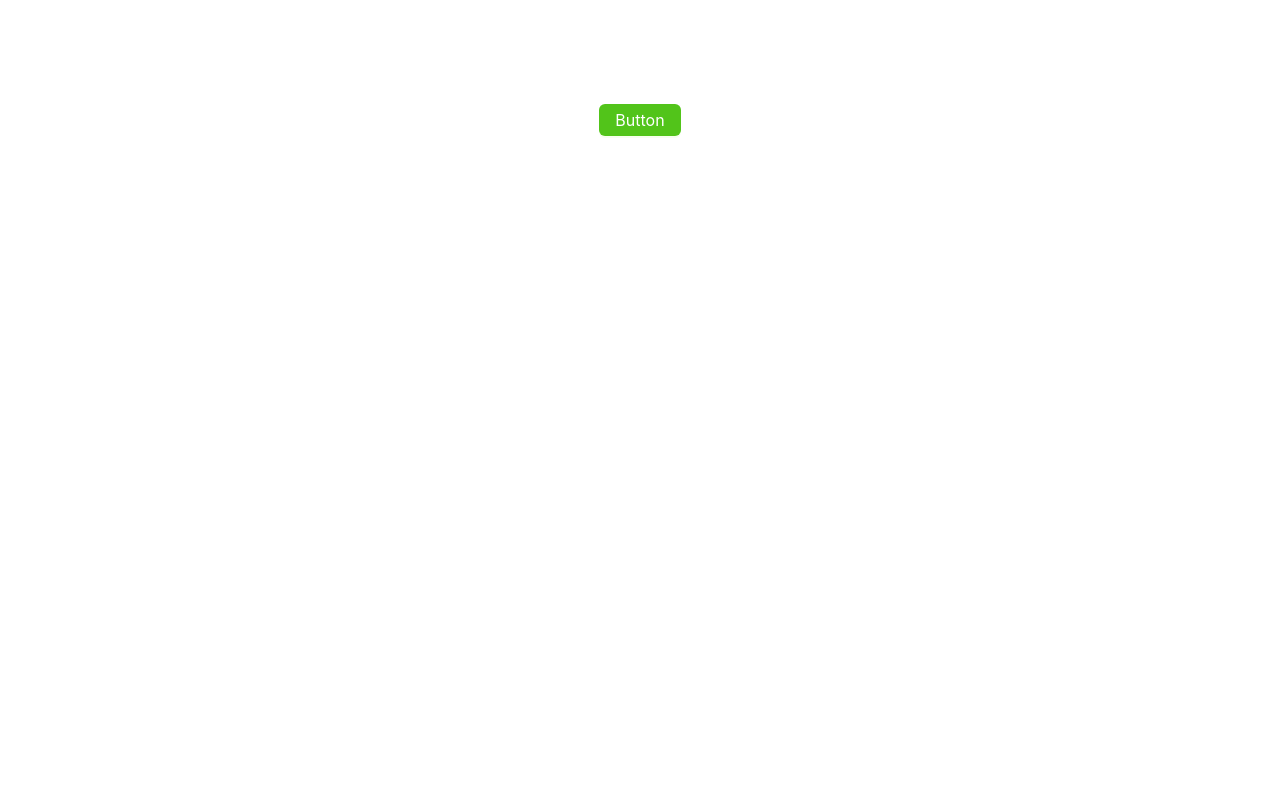
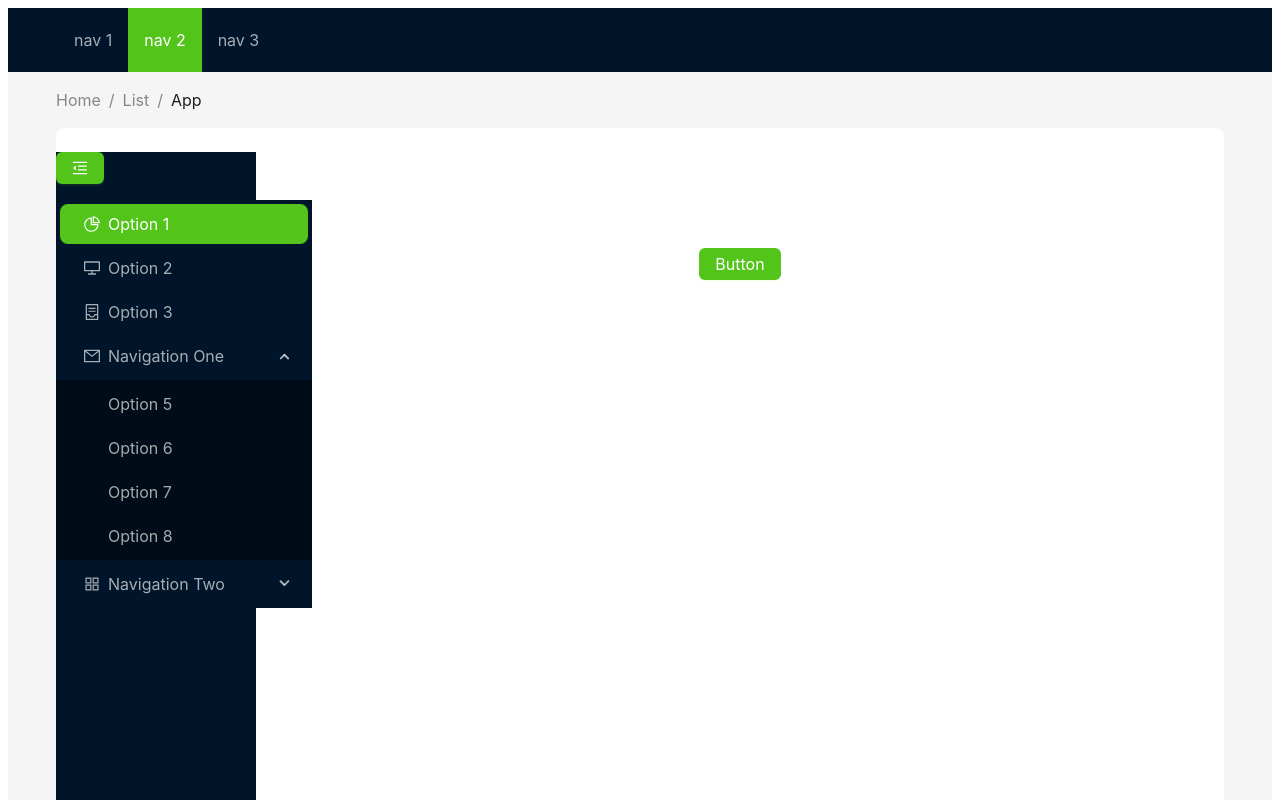
Before and after one commit to alithecodeguy/ant_dashboard, a Next.js app: page / in a window 1280 px wide. Shown: the top 800 px of the page. Built offline with nearby package versions, Linux system fonts and the light colour scheme; a web font is replaced by a local one.

Commit message:
feat: added Header and Footer

```diff
--- /dev/null
+++ b/src/components/Footer.tsx
@@ -0,0 +1,12 @@
+import { Layout as AntdLayout } from 'antd'
+const { Footer: AntdFooter } = AntdLayout
+
+function Footer() {
+  return (
+    <AntdFooter style={{ textAlign: 'center' }}>
+      Ant Design ©{new Date().getFullYear()} Created by Ant UED
+    </AntdFooter>
+  )
+}
+
+export default Footer
--- /dev/null
+++ b/src/components/Header.tsx
@@ -0,0 +1,25 @@
+import React from 'react'
+import type { MenuProps } from 'antd'
+import { Layout as AntdLayout, Menu } from 'antd'
+const { Header: AntdHeader } = AntdLayout
+const items1: MenuProps['items'] = ['1', '2', '3'].map((key) => ({
+  key,
+  label: `nav ${key}`,
+}))
+
+function Header() {
+  return (
+    <AntdHeader style={{ display: 'flex', alignItems: 'center' }}>
+      <div className="demo-logo" />
+      <Menu
+        theme="dark"
+        mode="horizontal"
+        defaultSelectedKeys={['2']}
+        items={items1}
+        style={{ flex: 1, minWidth: 0 }}
+      />
+    </AntdHeader>
+  )
+}
+
+export default Header
--- /dev/null
+++ b/src/components/Layout.tsx
@@ -0,0 +1,80 @@
+import React from 'react'
+import Header from '../components/Header'
+import Footer from '../components/Footer'
+import Menu from './Menu'
+import {
+  LaptopOutlined,
+  NotificationOutlined,
+  UserOutlined,
+} from '@ant-design/icons'
+import type { MenuProps } from 'antd'
+import { Breadcrumb, Layout as AntdLayout, theme } from 'antd'
+
+type Props = {
+  children?: JSX.Element
+}
+
+const { Content, Sider } = AntdLayout
+
+const items1: MenuProps['items'] = ['1', '2', '3'].map((key) => ({
+  key,
+  label: `nav ${key}`,
+}))
+
+const items2: MenuProps['items'] = [
+  UserOutlined,
+  LaptopOutlined,
+  NotificationOutlined,
+].map((icon, index) => {
+  const key = String(index + 1)
+
+  return {
+    key: `sub${key}`,
+    icon: React.createElement(icon),
+    label: `subnav ${key}`,
+
+    children: new Array(4).fill(null).map((_, j) => {
+      const subKey = index * 4 + j + 1
+      return {
+        key: subKey,
+        label: `option${subKey}`,
+      }
+    }),
+  }
+})
+
+const Layout: React.FC<Props> = ({ children }) => {
+  const {
+    token: { colorBgContainer, borderRadiusLG },
+  } = theme.useToken()
+
+  return (
+    <AntdLayout>
+      <Header />
+      <Content style={{ padding: '0 48px' }}>
+        <Breadcrumb style={{ margin: '16px 0' }}>
+          <Breadcrumb.Item>Home</Breadcrumb.Item>
+          <Breadcrumb.Item>List</Breadcrumb.Item>
+          <Breadcrumb.Item>App</Breadcrumb.Item>
+        </Breadcrumb>
+        <AntdLayout
+          style={{
+            padding: '24px 0',
+            background: colorBgContainer,
+            borderRadius: borderRadiusLG,
+          }}
+        >
+          <Sider style={{ background: 'colorBgContainer' }} width={200}>
+            <Menu />
+          </Sider>
+          <Content style={{ padding: '0 24px', minHeight: 280 }}>
+            {children}
+          </Content>
+        </AntdLayout>
+      </Content>
+      <Footer />
+    </AntdLayout>
+  )
+}
+
+export default Layout
--- /dev/null
+++ b/src/components/Menu.tsx
@@ -0,0 +1,84 @@
+import React, { useState } from 'react'
+import {
+  AppstoreOutlined,
+  ContainerOutlined,
+  DesktopOutlined,
+  MailOutlined,
+  MenuFoldOutlined,
+  MenuUnfoldOutlined,
+  PieChartOutlined,
+} from '@ant-design/icons'
+import type { MenuProps } from 'antd'
+import { Layout as AntdLayout, Button, Menu as AntdMenu } from 'antd'
+// const { Menu: AntdMenu } = AntdLayout
+
+type MenuItem = Required<MenuProps>['items'][number]
+
+function getItem(
+  label: React.ReactNode,
+  key: React.Key,
+  icon?: React.ReactNode,
+  children?: MenuItem[],
+  type?: 'group'
+): MenuItem {
+  return {
+    key,
+    icon,
+    children,
+    label,
+    type,
+  } as MenuItem
+}
+
+const items: MenuItem[] = [
+  getItem('Option 1', '1', <PieChartOutlined />),
+  getItem('Option 2', '2', <DesktopOutlined />),
+  getItem('Option 3', '3', <ContainerOutlined />),
+
+  getItem('Navigation One', 'sub1', <MailOutlined />, [
+    getItem('Option 5', '5'),
+    getItem('Option 6', '6'),
+    getItem('Option 7', '7'),
+    getItem('Option 8', '8'),
+  ]),
+
+  getItem('Navigation Two', 'sub2', <AppstoreOutlined />, [
+    getItem('Option 9', '9'),
+    getItem('Option 10', '10'),
+
+    getItem('Submenu', 'sub3', null, [
+      getItem('Option 11', '11'),
+      getItem('Option 12', '12'),
+    ]),
+  ]),
+]
+
+const Menu: React.FC = () => {
+  const [collapsed, setCollapsed] = useState(false)
+
+  const toggleCollapsed = () => {
+    setCollapsed(!collapsed)
+  }
+
+  return (
+    <div style={{ width: 256 }}>
+      <Button
+        type="primary"
+        onClick={toggleCollapsed}
+        style={{ marginBottom: 16 }}
+      >
+        {collapsed ? <MenuUnfoldOutlined /> : <MenuFoldOutlined />}
+      </Button>
+      <AntdMenu
+        defaultSelectedKeys={['1']}
+        defaultOpenKeys={['sub1']}
+        mode="inline"
+        theme="dark"
+        inlineCollapsed={collapsed}
+        items={items}
+      />
+    </div>
+  )
+}
+
+export default Menu
--- a/src/pages/_app.tsx
+++ b/src/pages/_app.tsx
@@ -1,14 +1,17 @@
-import React from 'react';
-import { ConfigProvider } from 'antd';
-import type { AppProps } from 'next/app';
-import "./../styles/fonts.module.css"
+import React from 'react'
+import { ConfigProvider } from 'antd'
+import type { AppProps } from 'next/app'
+import './../styles/fonts.module.css'
 
-import theme from '../theme/themeConfig';
+import theme from '../theme/themeConfig'
+import Layout from '@/components/Layout'
 
 const App = ({ Component, pageProps }: AppProps) => (
   <ConfigProvider theme={theme}>
-    <Component {...pageProps} />
+    <Layout>
+      <Component {...pageProps} />
+    </Layout>
   </ConfigProvider>
-);
+)
 
-export default App;
+export default App
```
